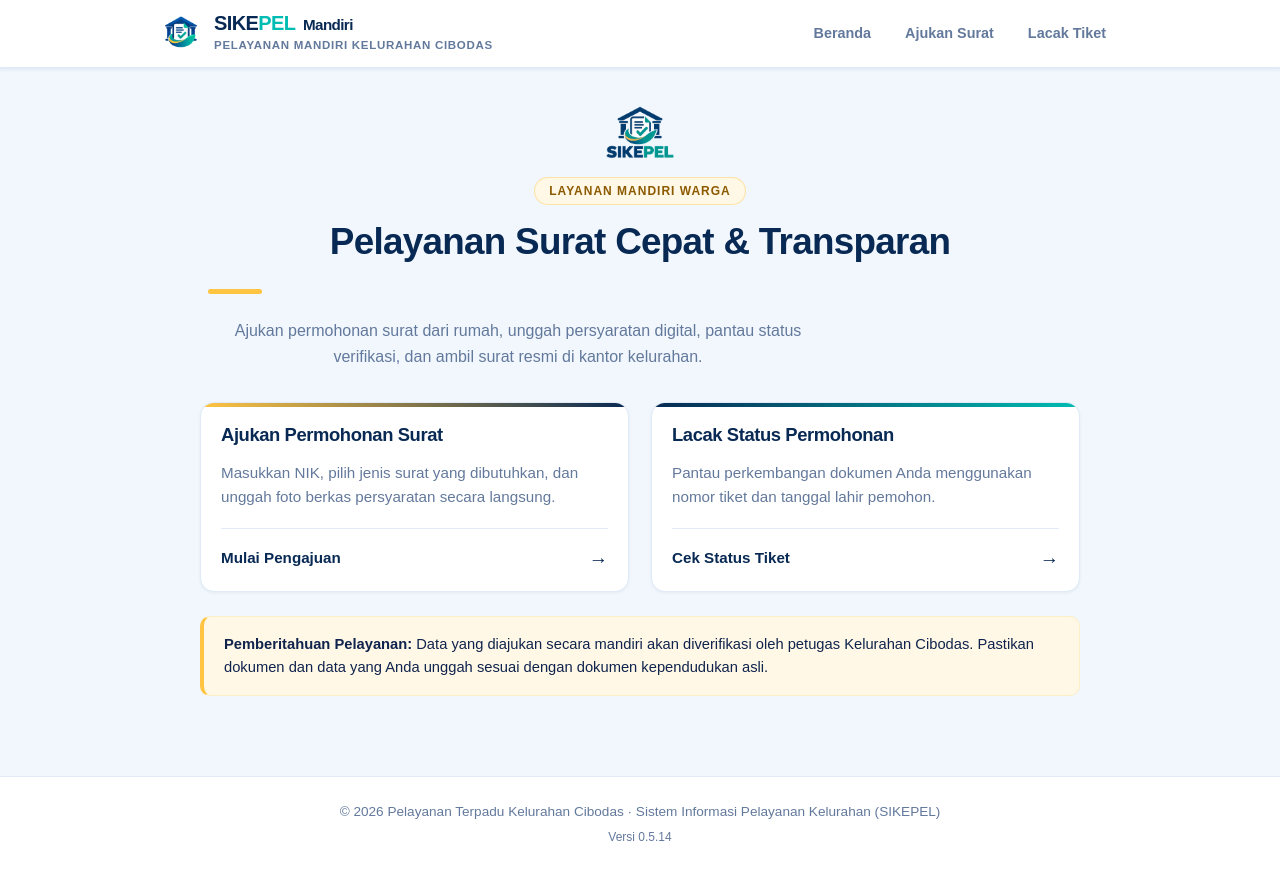
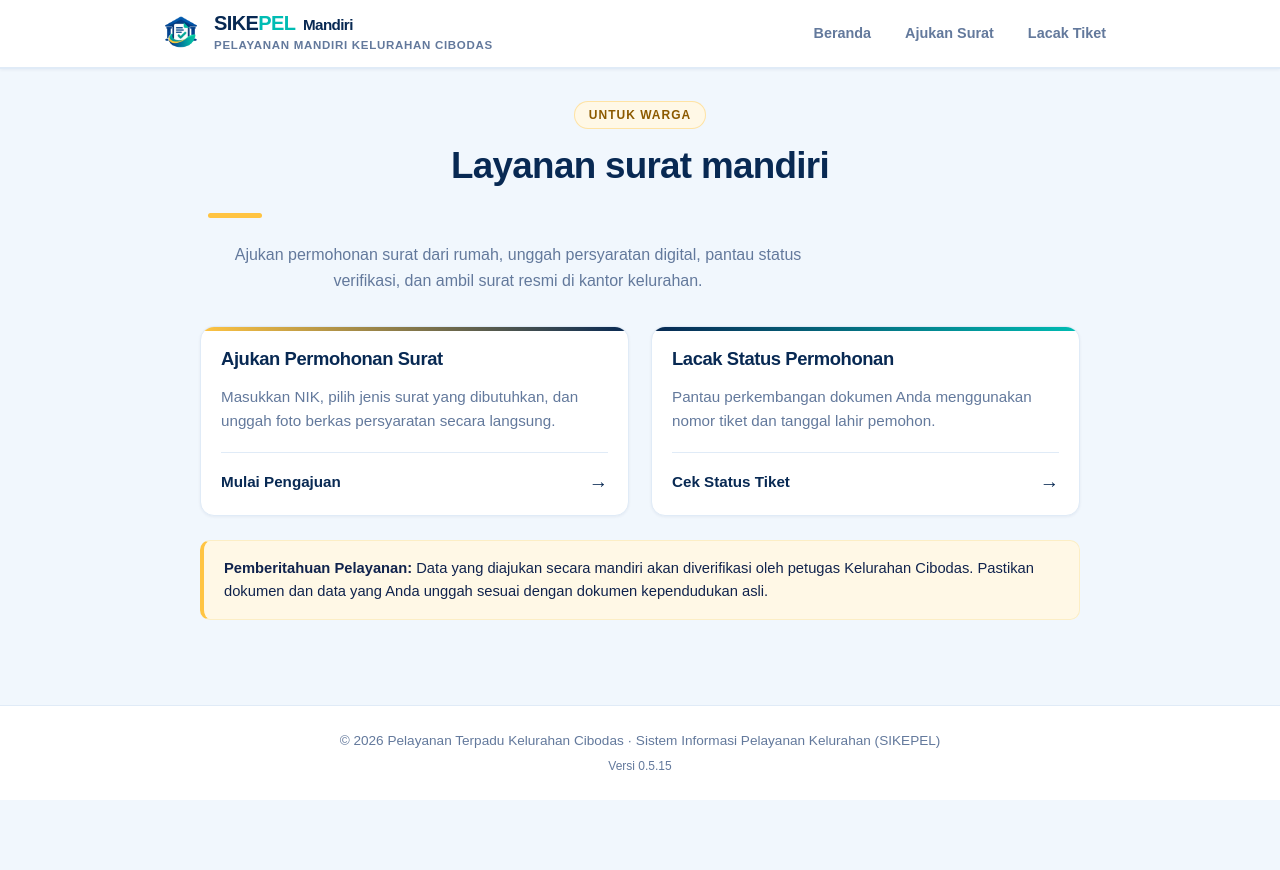
Before and after one commit to wulandarivera/sikepel, a Next.js app: page /mandiri in a window 1280 px wide. After the commit the page ends 800 px from the top, so only its background shows below. Built offline with nearby package versions, Linux system fonts and the light colour scheme.

Commit message:
fix(b7): compact mandiri task hero (0.5.15)
Verified failing regression then passing focused test. Independent rollback unit.

```diff
--- a/package.json
+++ b/package.json
@@ -1,6 +1,6 @@
 {
   "name": "sikepel",
-  "version": "0.5.14",
+  "version": "0.5.15",
   "private": true,
   "engines": {
     "node": "22.x"
--- a/src/app/mandiri/page.tsx
+++ b/src/app/mandiri/page.tsx
@@ -1,22 +1,12 @@
 import Link from 'next/link';
-import Image from 'next/image';
+
 
 export default function PortalHome() {
   return (
     <>
       <div className="portal-hero">
-        <div className="portal-hero-logo-box">
-          <Image
-            src="/assets/logo.webp"
-            alt="SIKEPEL Kelurahan Cibodas"
-            width={240}
-            height={160}
-            className="portal-hero-logo"
-            priority
-          />
-        </div>
-        <div className="portal-hero-tag">Layanan Mandiri Warga</div>
-        <h1>Pelayanan Surat Cepat &amp; Transparan</h1>
+        <div className="portal-hero-tag">Untuk warga</div>
+        <h1>Layanan surat mandiri</h1>
         <div className="gold-line" />
         <p className="portal-lead">
           Ajukan permohonan surat dari rumah, unggah persyaratan digital, pantau status verifikasi, dan ambil surat resmi di kantor kelurahan.
```
Also changed, not shown: 2 other files (tests, documents, lock files or other folders).
